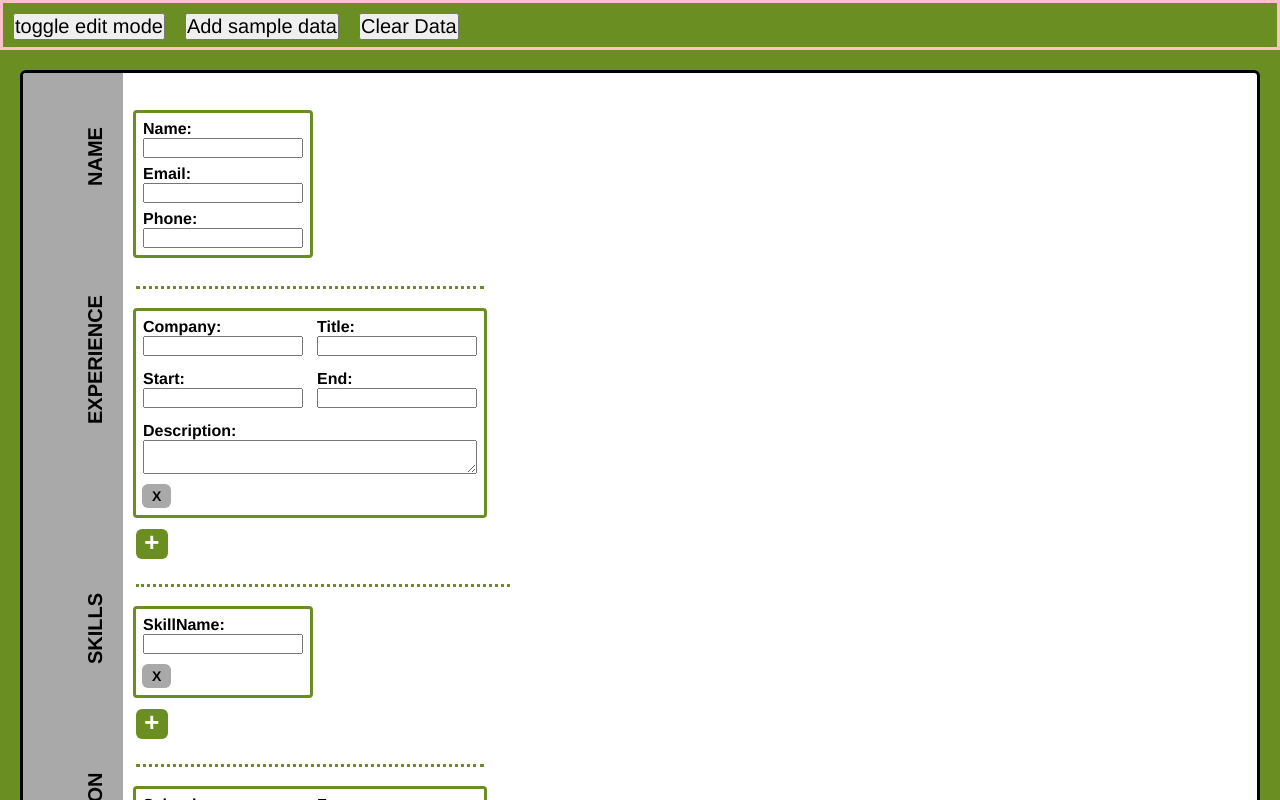
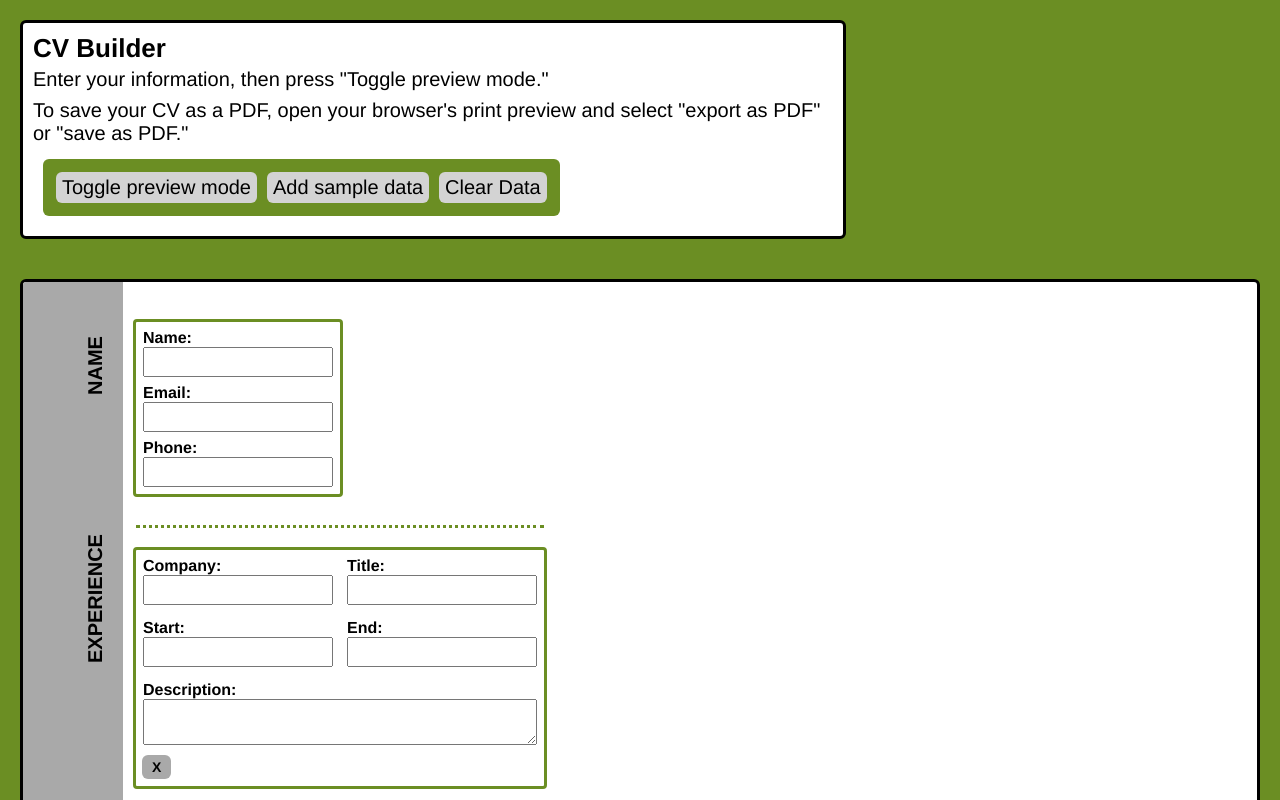
Before and after one commit to CutlerSheridan/cv-builder, a React (Create React App) app: page / in a window 1280 px wide. Shown: the top 800 px of the page. Built offline with nearby package versions, Linux system fonts and the light colour scheme.

Commit message:
0.4.10 Add header and style it

```diff
--- a/package.json
+++ b/package.json
@@ -1,6 +1,6 @@
 {
   "name": "cv-builder",
-  "version": "0.4.9",
+  "version": "0.4.10",
   "private": true,
   "dependencies": {
     "@testing-library/jest-dom": "^5.16.5",
--- a/src/App.css
+++ b/src/App.css
@@ -23,24 +23,55 @@ body {
   font-variation-settings: 'FILL' 0, 'wght' 400, 'GRAD' 0, 'opsz' 20;
   color: var(--color-pri);
 }
+.cv-container {
+  min-height: 100vh;
+  display: grid;
+  grid-template: auto 1fr / 1fr;
+}
+header {
+  justify-self: left;
+  margin: 2rem;
+  padding: 1rem;
+  display: flex;
+  flex-direction: column;
+  align-items: flex-start;
+  background: white;
+  border: 3px solid black;
+  border-radius: 0.6rem;
+}
 @media only print {
-  header,
-  footer,
-  .controls-container {
+  header {
     display: none;
   }
 }
-.cv-container {
-  min-height: 100vh;
-  display: grid;
-  grid-template: 5rem 1fr / 1fr;
+h1 {
+  font-size: 2.6rem;
+}
+header > p {
+  margin: 0.4rem 0;
+  max-width: 40em;
 }
 .controls-container {
-  height: 5rem;
-  border: 3px solid pink;
+  margin: 1rem;
+  padding: 1.3rem;
+  display: flex;
+  gap: 1rem;
+  /* border: 3px solid var(--color-pri); */
+  background: var(--color-pri);
+  border-radius: 0.6rem;
 }
 .formControl {
-  margin: 1rem;
+  padding: 0.4rem 0.6rem;
+  background: lightgrey;
+  border: none;
+  border-radius: 0.6rem;
+  cursor: pointer;
+}
+.formControl:hover {
+  background: darkgrey;
+}
+.formControl:active {
+  background: lightgrey;
 }
 .cv {
   margin: 2rem;
@@ -102,9 +133,15 @@ body {
 }
 .item-description-edit {
   grid-column: 1 / 3;
+  overflow: auto;
 }
 .item-container > label {
   text-transform: capitalize;
+}
+input,
+textarea {
+  padding: 0.4rem;
+  font-size: 1.6rem;
 }
 .filler-footer {
   height: 100%;
@@ -113,6 +150,11 @@ body {
 .filler-footerContent {
   height: 100%;
 }
+@media only print {
+  footer {
+    display: none;
+  }
+}
 .hidden {
   display: none;
 }
--- a/src/App.js
+++ b/src/App.js
@@ -99,7 +99,7 @@ class App extends Component {
         id: uniqid(),
         company: 'Business Company',
         title: 'Mr. Executive',
-        start: 'June 10th, 2012',
+        start: 'October 10th, 2012',
         end: 'August 21st, 2018',
         description:
           '- Did lots of important business tasks\n- Climbed the corporate ladder\n- Had 1,000 meetings a day',
@@ -108,19 +108,19 @@ class App extends Component {
         id: uniqid(),
         company: 'Smith, Smith, & Smith',
         title: 'Boss of Everything',
-        start: 'Many years',
-        end: '',
+        start: 'March 2009',
+        end: 'June 2012',
         description:
           '- Made everyone 142x more money\n- Expanded the company to every city on Earth',
       },
       {
         id: uniqid(),
-        company: 'Smith, Smith, & Smith',
-        title: 'Boss of Everything',
+        company: 'Important Company, Inc.',
+        title: 'Adult Person in Charge',
         start: 'Many years',
         end: '',
         description:
-          '- Made everyone 142x more money\n- Expanded the company to every city on Earth',
+          '- Got my fellow adults to do all the things they were supposed to do\n- Showed everyone a lot of Powerpoints about business',
       },
     ];
     this.setState({
@@ -158,7 +158,7 @@ class App extends Component {
         id: uniqid(),
         school: 'Highly Respected University',
         start: '2000',
-        end: '2010',
+        end: '2003',
         focus: 'B.A. in Corporate Business Meetings',
         description:
           'Voted "Least Likely to Be Three Children in a Trenchcoat" by everybody at the school',
@@ -365,13 +365,20 @@ class App extends Component {
     return (
       // <div className="cv-outerContainer">
       <div className="cv-container">
+        <header>
+          <h1>CV Builder</h1>
+          <p>Enter your information, then press "Toggle preview mode."</p>
+          <p>
+            To save your CV as a PDF, open your browser's print preview and
+            select "export as PDF" or "save as PDF."
+          </p>
           <div className="controls-container">
             <button
               type="button"
               className="formControl edit-toggle"
               onClick={this.toggleEditing}
             >
-            toggle edit mode
+              {this.state.editing ? 'Toggle preview mode' : 'Toggle edit mode'}
             </button>
             <button
               type="button"
@@ -388,6 +395,7 @@ class App extends Component {
               Clear Data
             </button>
           </div>
+        </header>
         <div className="cv">
           <div className="filler-header">
             <Sidebar text=""></Sidebar>
```
Also changed, not shown: 1 other file (tests, documents, lock files or other folders). Lines whose indentation alone changed are shown as unchanged.
